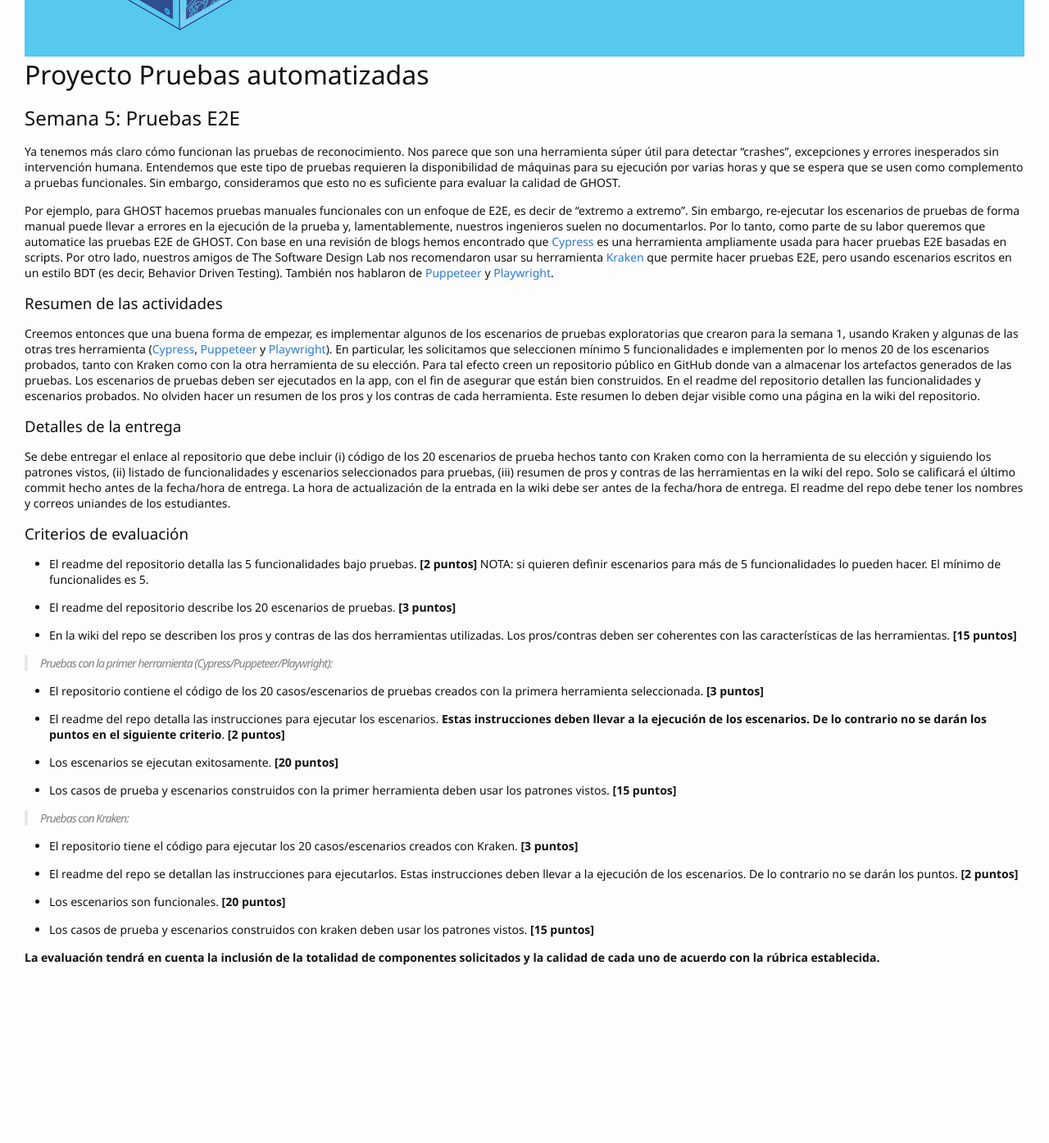
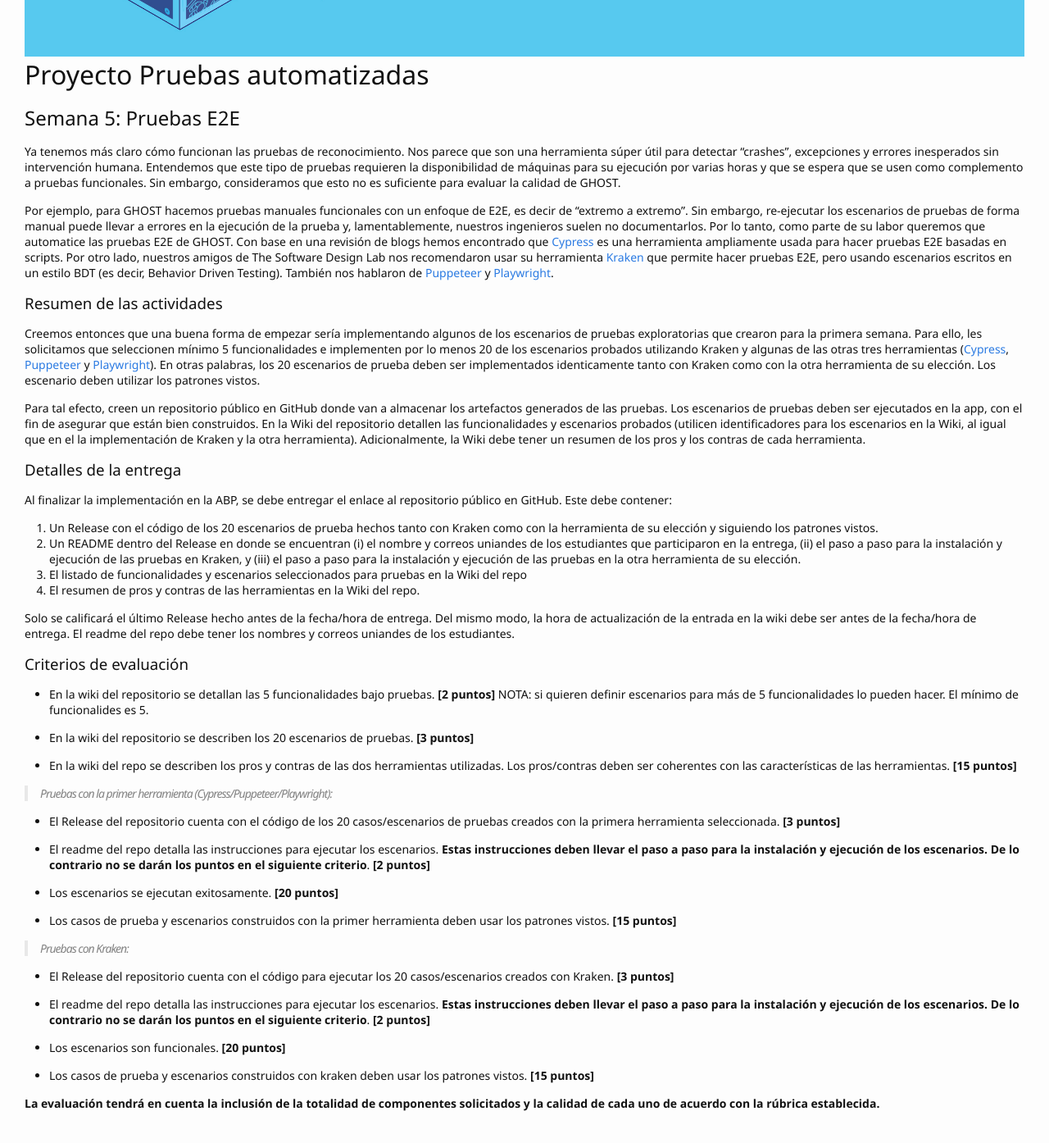
Before and after one commit to TiCSw/mt1_guias_pruebas, a Jekyll site: the page built from docs/semanas/semana5.md, in a window 1280 px wide and 1400 px high, scrolled down 247 px. Shown: the top 1394 px of the window at 82% size. Built offline with Jekyll 4.4.1, drawn with Linux system fonts in a browser that asks for light colours; some web fonts are replaced; our own code applies the rules of GitHub Pages for plain Markdown files; comment, search, counter and statistics services are not loaded; before the commit the page ends 1469 px from its top, so only the background shows below that.

Commit message:
Update semana5.md
Ajuste de criterios para especificar numero de escenarios, Release, y readme

```diff
--- a/docs/semanas/semana5.md
+++ b/docs/semanas/semana5.md
@@ -9,27 +9,35 @@
 
 ### Resumen de las actividades
 
-Creemos entonces que una buena forma de empezar, es implementar algunos de los escenarios de pruebas exploratorias que crearon para la semana 1, usando Kraken y algunas de las otras tres herramienta ([Cypress](https://www.cypress.io), [Puppeteer](https://pptr.dev) y [Playwright](https://playwright.dev)). En particular, les solicitamos que seleccionen mínimo 5 funcionalidades e implementen  por lo menos 20 de los escenarios probados, tanto con Kraken como con la otra herramienta de su elección. Para tal efecto creen un repositorio público en GitHub donde van a almacenar los artefactos generados de las pruebas.  Los escenarios de pruebas deben ser ejecutados en la app, con el fin de asegurar que están bien construidos. En el readme del repositorio detallen las funcionalidades y escenarios probados. No olviden hacer un resumen de los pros y los contras de cada herramienta. Este resumen lo deben dejar visible como una página en la wiki del repositorio.
+Creemos entonces que una buena forma de empezar sería implementando algunos de los escenarios de pruebas exploratorias que crearon para la primera semana. Para ello, les  solicitamos que seleccionen mínimo 5 funcionalidades e implementen por lo menos 20 de los escenarios probados utilizando Kraken y algunas de las otras tres herramientas ([Cypress](https://www.cypress.io), [Puppeteer](https://pptr.dev) y [Playwright](https://playwright.dev)). En otras palabras, los 20 escenarios de prueba deben ser implementados identicamente tanto con Kraken como con la otra herramienta de su elección. Los escenario deben utilizar los patrones vistos.
+
+Para tal efecto, creen un repositorio público en GitHub donde van a almacenar los artefactos generados de las pruebas. Los escenarios de pruebas deben ser ejecutados en la app, con el fin de asegurar que están bien construidos. En la Wiki del repositorio detallen las funcionalidades y escenarios probados (utilicen identificadores para los escenarios en la Wiki, al igual que en el la implementación de Kraken y la otra herramienta). Adicionalmente, la Wiki debe tener un resumen de los pros y los contras de cada herramienta.
 
 ### Detalles de la entrega
-Se debe entregar el enlace al repositorio que debe incluir (i) código de los 20 escenarios de prueba hechos tanto con Kraken como con la herramienta  de su elección y siguiendo los patrones vistos, (ii) listado de funcionalidades y escenarios seleccionados para pruebas, (iii) resumen de pros y contras de las herramientas en la wiki del repo. Solo se calificará el último commit hecho antes de la fecha/hora de entrega. La hora de actualización de la entrada en la wiki debe ser antes de la fecha/hora de entrega. El readme del repo debe tener los nombres y correos uniandes de los estudiantes.
+Al finalizar la implementación en la ABP, se debe entregar el enlace al repositorio público en GitHub. Este debe contener:
+
+1. Un Release con el código de los 20 escenarios de prueba hechos tanto con Kraken como con la herramienta  de su elección y siguiendo los patrones vistos.
+2. Un README dentro del Release en donde se encuentran (i) el nombre y correos uniandes de los estudiantes que participaron en la entrega, (ii) el paso a paso para la instalación y ejecución de las pruebas en Kraken, y (iii) el paso a paso para la instalación y ejecución de las pruebas en la otra herramienta de su elección.
+3. El listado de funcionalidades y escenarios seleccionados para pruebas en la Wiki del repo
+4. El resumen de pros y contras de las herramientas en la Wiki del repo.
+
+Solo se calificará el último Release hecho antes de la fecha/hora de entrega. Del mismo modo, la hora de actualización de la entrada en la wiki debe ser antes de la fecha/hora de entrega. El readme del repo debe tener los nombres y correos uniandes de los estudiantes.
 
 
 ### Criterios de evaluación
 
 
-- El readme del repositorio detalla las 5 funcionalidades bajo pruebas. **[2 puntos]**  NOTA: si quieren definir escenarios para más de 5 funcionalidades lo pueden hacer. El mínimo de funcionalides es 5.
+- En la wiki del repositorio se detallan las 5 funcionalidades bajo pruebas. **[2 puntos]**  NOTA: si quieren definir escenarios para más de 5 funcionalidades lo pueden hacer. El mínimo de funcionalides es 5.
 
-
-- El readme del repositorio describe los 20 escenarios de pruebas. **[3 puntos]**
+- En la wiki del repositorio se describen los 20 escenarios de pruebas. **[3 puntos]**
 
 - En la wiki del repo se describen los pros y contras de las dos herramientas utilizadas.  Los pros/contras deben ser coherentes con las características de las herramientas. **[15 puntos]**
 
 > Pruebas con la primer herramienta (Cypress/Puppeteer/Playwright):
 
-- El repositorio contiene el código de los 20 casos/escenarios de pruebas creados con la primera herramienta seleccionada. **[3 puntos]**
+- El Release del repositorio cuenta con el código de los 20 casos/escenarios de pruebas creados con la primera herramienta seleccionada. **[3 puntos]**
 
-- El readme del repo detalla las instrucciones para ejecutar los escenarios. **Estas instrucciones deben llevar a la ejecución de los escenarios. De lo contrario no se darán los puntos en el siguiente criterio**. **[2 puntos]**
+- El readme del repo detalla las instrucciones para ejecutar los escenarios. **Estas instrucciones deben llevar el paso a paso para la instalación y ejecución de los escenarios. De lo contrario no se darán los puntos en el siguiente criterio**. **[2 puntos]**
 
 - Los escenarios se ejecutan exitosamente. **[20 puntos]**
 
@@ -37,9 +45,9 @@
 
 > Pruebas con Kraken:
 
-- El repositorio tiene el código para ejecutar los 20 casos/escenarios creados con Kraken. **[3 puntos]**
+- El Release del repositorio cuenta con el código para ejecutar los 20 casos/escenarios creados con Kraken. **[3 puntos]**
 
-- El readme del repo se detallan las instrucciones para ejecutarlos. Estas instrucciones deben llevar a la ejecución de los escenarios. De lo contrario no se darán los puntos.  **[2 puntos]**
+- El readme del repo detalla las instrucciones para ejecutar los escenarios. **Estas instrucciones deben llevar el paso a paso para la instalación y ejecución de los escenarios. De lo contrario no se darán los puntos en el siguiente criterio**. **[2 puntos]**
 
 - Los escenarios son funcionales. **[20 puntos]**
 
```
